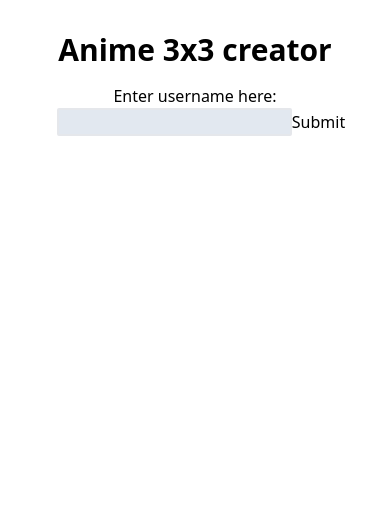
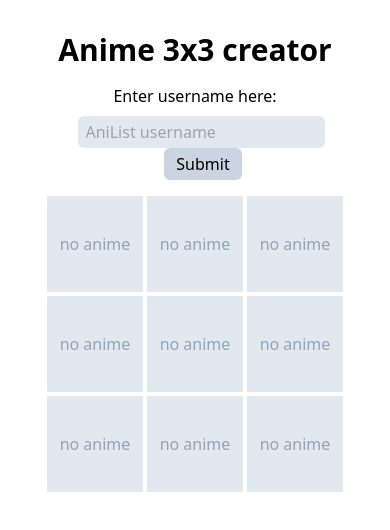
Before and after one commit to multimattia/3x3generator, a React (Vite) app: page / in a window 390 px wide. Shown: the top 530 px of the page. Built offline with nearby package versions, Linux system fonts and the light colour scheme.

Commit message:
Rewrite grid css (responsivity)

```diff
--- a/src/components/Form.jsx
+++ b/src/components/Form.jsx
@@ -81,7 +81,7 @@
   };
 
   return (
-    <div className='flex flex-col justify-center align-middle'>
+    <div className='flex flex-col items-center justify-center align-middle'>
       <form className='my-4' onSubmit={handleSubmit} action='GET'>
         <span>
           <label htmlFor='username'>Enter username here:</label>
@@ -89,14 +89,15 @@
             type='text'
             name='username'
             id='username'
-            className='ml-3 max-w-5xl rounded-sm border-2 bg-slate-200 text-slate-700 focus:border-cyan-500'
+            placeholder='AniList username'
+            className='border-1 ml-3 mt-2 max-w-5xl rounded-md bg-slate-200 px-2 py-1 text-slate-700 focus:border-cyan-500'
             onChange={handleUsernamechange}
             value={username}
           />
         </span>
         <input
           type='submit'
-          className='transition-all hover:bg-slate-200'
+          className='ml-4 rounded-md bg-slate-300 px-3 py-1 transition-all hover:bg-slate-200'
           value={'Submit'}
         />
       </form>
@@ -107,17 +108,25 @@
           <p></p>
         )}
       </div>
-      <div className='flex flex-wrap'>
-        {animeList.map(
-          (anime) =>
-            anime.coverImage && (
-              <img
-                className='m-4 h-64 w-64 object-cover'
-                key={anime.id}
-                src={anime.coverImage.extraLarge}
-                alt={`Thumbnail for anime ${anime.title.english}`}
-              />
-            ),
+      <div className='grid grid-cols-3 gap-1 sm:gap-2'>
+        {animeList.map((anime, index) =>
+          anime.title ? (
+            <img
+              className='h-24 w-24 object-cover sm:h-40 sm:w-40 md:h-64 md:w-64'
+              key={anime.id}
+              src={anime.coverImage.extraLarge}
+              alt={`Thumbnail for ${anime.title.english}`}
+            />
+          ) : (
+            <div
+              key={index}
+              className='flex h-24 w-24 items-center justify-center bg-slate-200 object-cover sm:h-40 sm:w-40 md:h-64 md:w-64'
+            >
+              <p className='text-slate-400' key={index}>
+                no anime
+              </p>
+            </div>
+          ),
         )}
       </div>
     </div>
```
